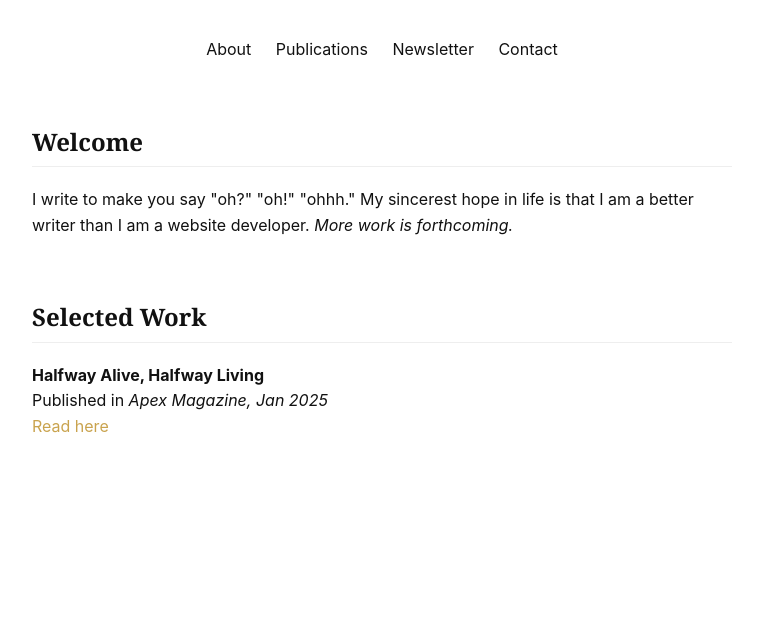
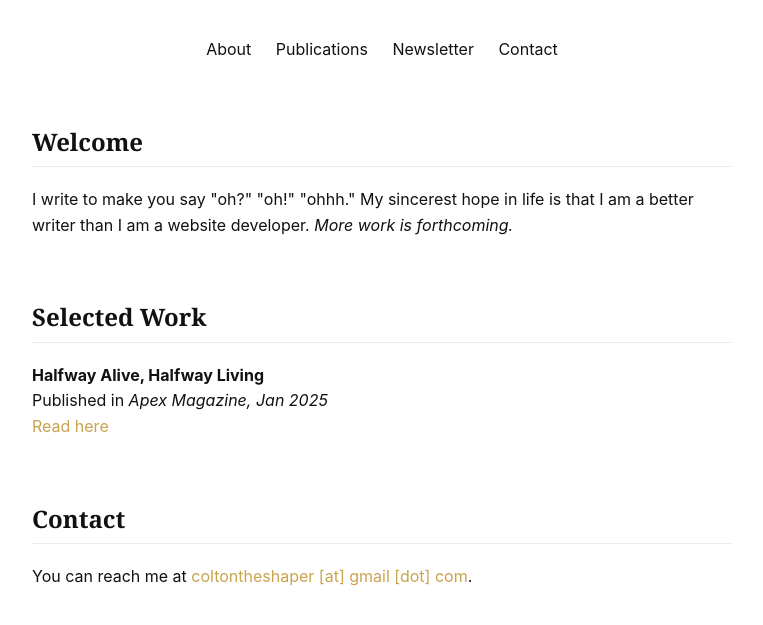
Before and after one commit to coltonkekoaneves/coltonkekoaneves.github.io, a plain HTML site: page index.html in a window 1280 px wide. Shown: the part 195-820 px from the top of the page, without its empty margins (258-1021 px from the left). Drawn offline with Linux system fonts and the light colour scheme.

Commit message:
Update index.html

```diff
--- a/index.html
+++ b/index.html
@@ -97,6 +97,14 @@
       </p>
     </div>
 
+    <div class="section">
+      <h2>Contact</h2>
+      <p>
+        You can reach me at
+        <a href="mailto:youremail@gmail.com"> coltontheshaper [at] gmail [dot] com</a>.
+      </p>
+  </div>
+
   </div>
 
 </body>
```
